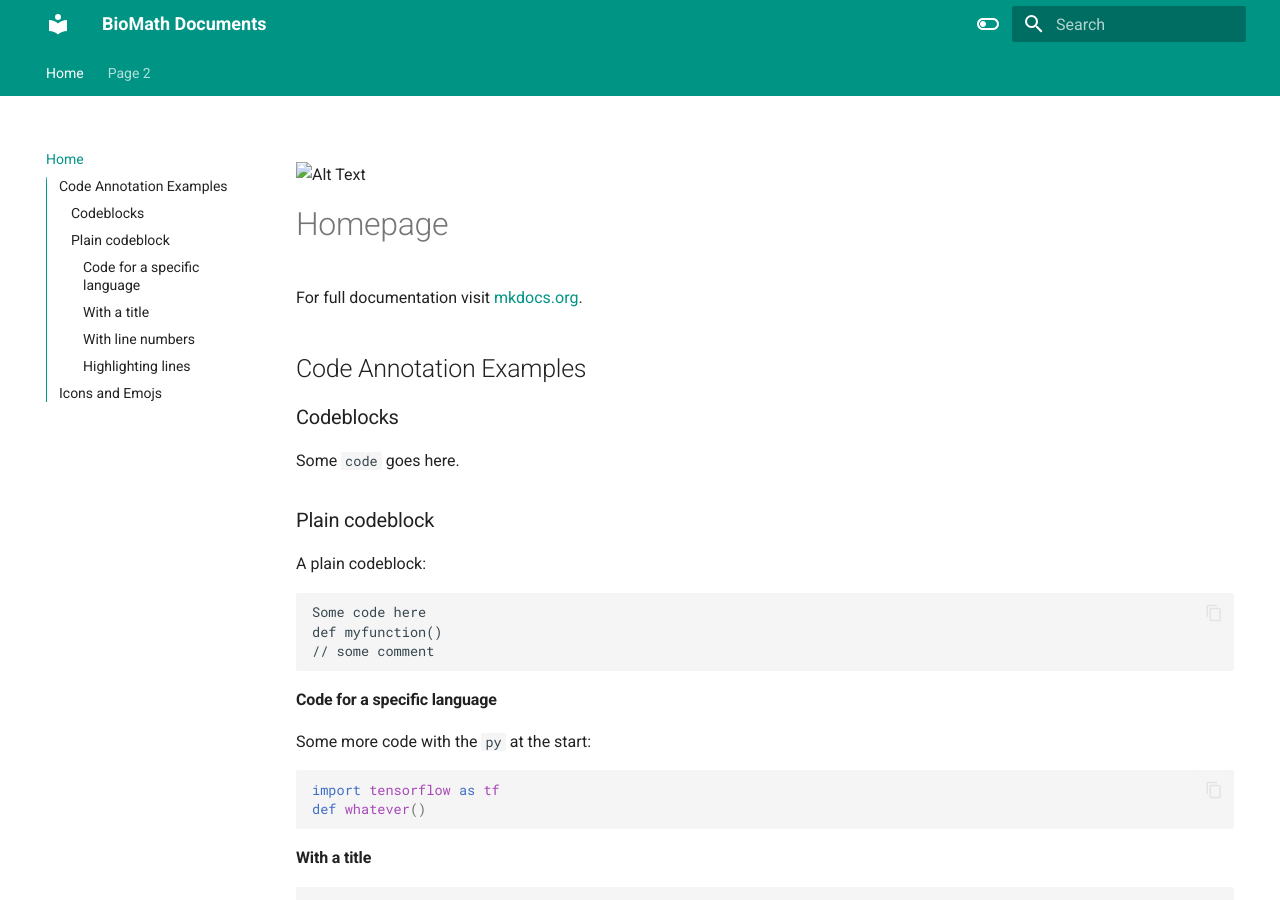
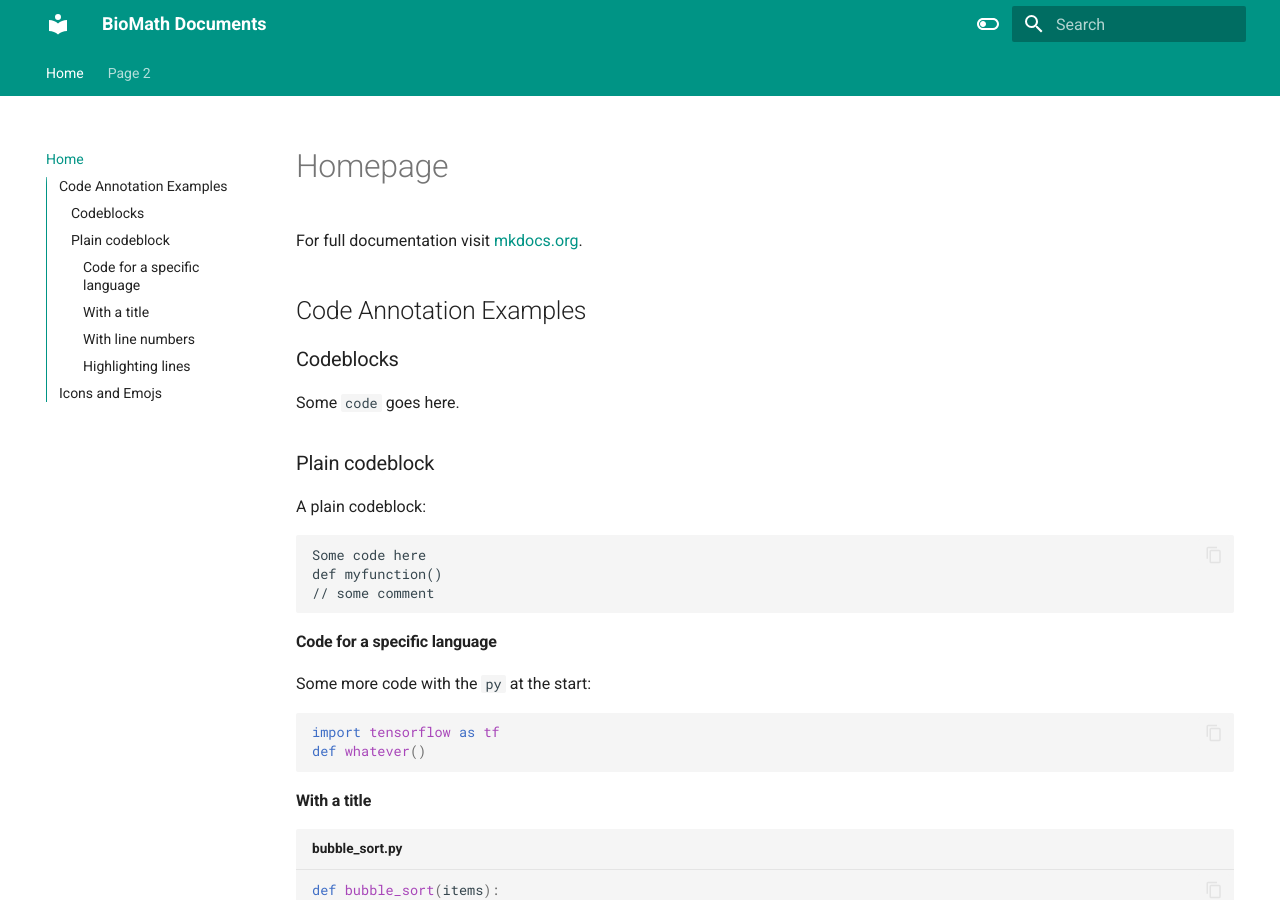
Before and after one commit to BioMath-Lab/biomath-docs, an MkDocs documentation site: the page built from docs/index.md, in a window 1280 px wide and 900 px high. Built offline with MkDocs 1.6.1 and Material for MkDocs 9.7.7, drawn with Linux system fonts in a browser that asks for light colours; emoji names are drawn with the system emoji font.

Commit message:
Update index.md

```diff
--- a/docs/index.md
+++ b/docs/index.md
@@ -9,8 +9,6 @@
     docs/
         index.md  # The documentation homepage.
         ...       # Other markdown pages, images and other files. -->
-
-![Alt Text](doc/assets/logo.png)
 
 # Homepage
 
@@ -80,3 +78,5 @@
 :fontawesome-brands-twitter:{ .twitter }
 
 :octicons-heart-fill-24:{ .heart }
+
+![Alt Text](doc/assets/logo.png)
```
